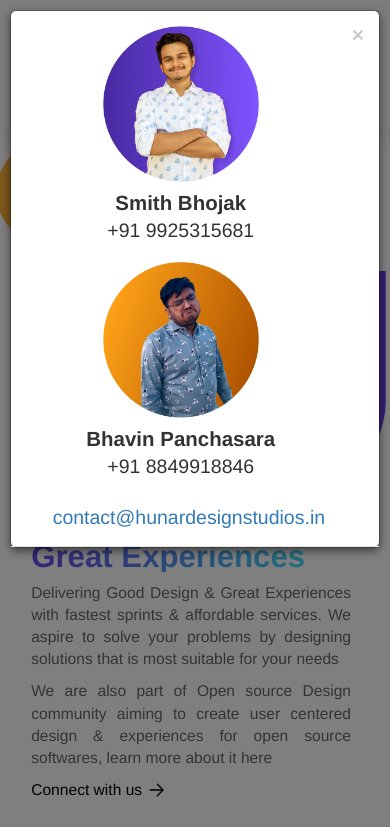
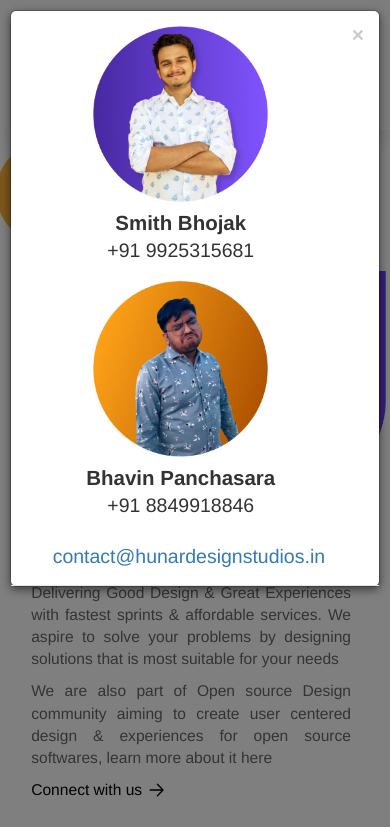
Before and after one commit to bhojaksmith/hunar, a plain HTML site: page index.html in a window 390 px wide. Both pictures are taken after a click on the element "Contact Us". Shown: the top 827 px of the page. Drawn offline with nearby package versions, Linux system fonts and the light colour scheme.

Commit message:
Fixed overflow issues temporarily

```diff
--- a/style.css
+++ b/style.css
@@ -267,8 +267,11 @@ input{
 .profile{
 display: flex;
 }
+.modal{
+  width:auto;
+}
 .ourPhoto{
-  width: 15vw;
+width: 14vw;
 transition: 300ms ease-in;
 }
 .ourName{
@@ -444,7 +447,7 @@ input{
   padding-bottom: 5%;
 }
 .ourPhoto{
-    width: 40vw;
+  width: 45vw;
 }
 .ourName{
   padding-top: 2%;
```
Lines whose indentation alone changed are shown as unchanged.
